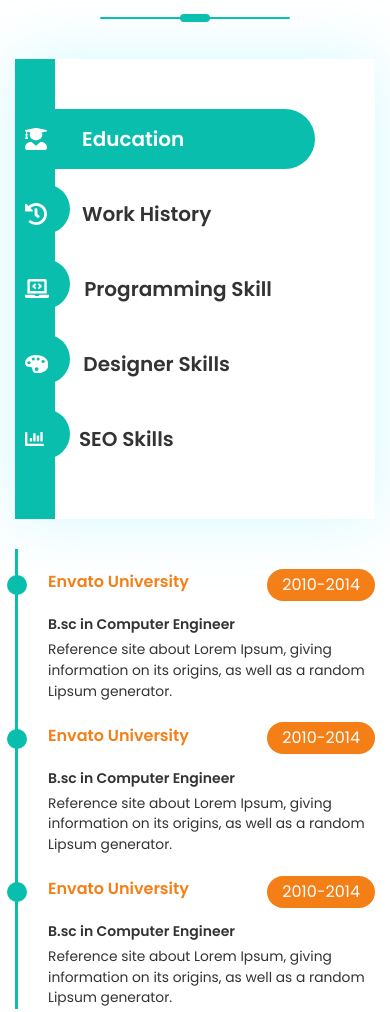
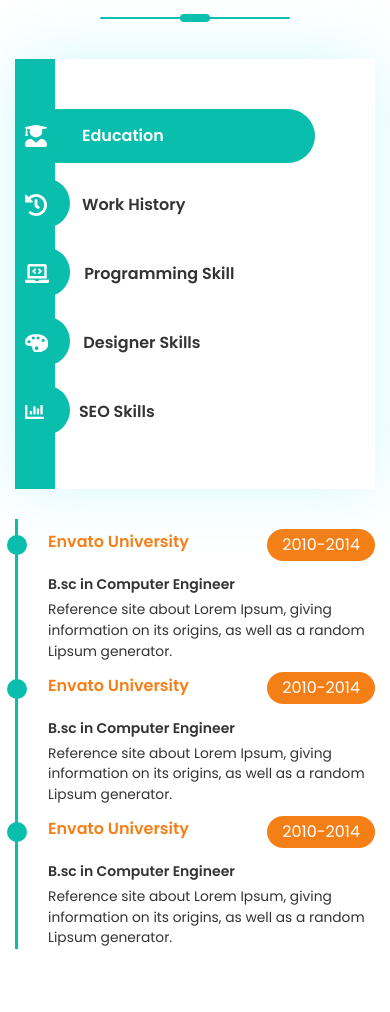
Before and after one commit to ferii1993/site2, a plain HTML site: page index.html in a window 390 px wide. Shown: the part 4288-5300 px from the top of the page. After the commit the page ends 5267 px from the top, so only its background shows below. Drawn offline with Linux system fonts and the light colour scheme.

Commit message:
refactored resume section 2

```diff
--- a/styles/responsive.css
+++ b/styles/responsive.css
@@ -71,6 +71,12 @@
     .service{
         height: 33rem;
        }
+    .resume-list__text{
+        font-size: 1.6rem;
+    }
+    .resume-content__item{
+        padding-top: .64rem;
+    }
     .resume-content__title{
         font-size: 1.6rem;
     }
```
